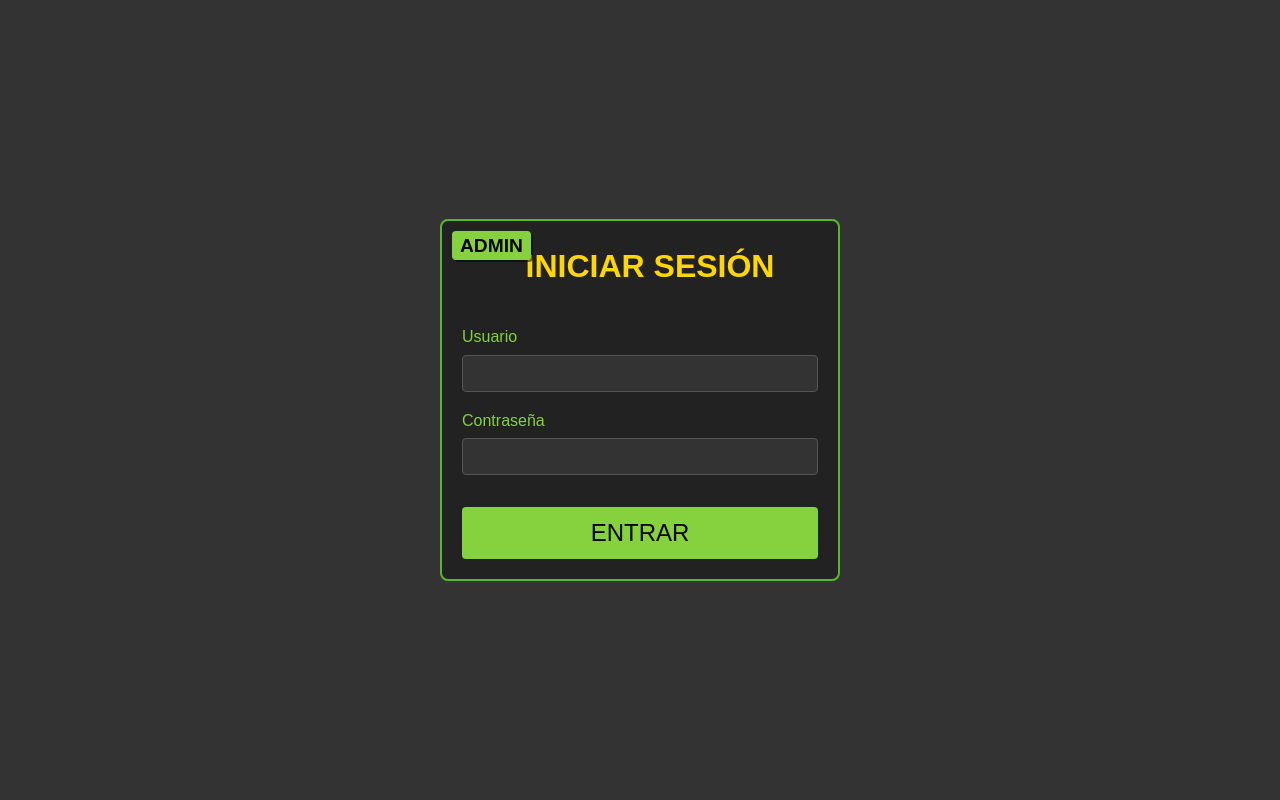
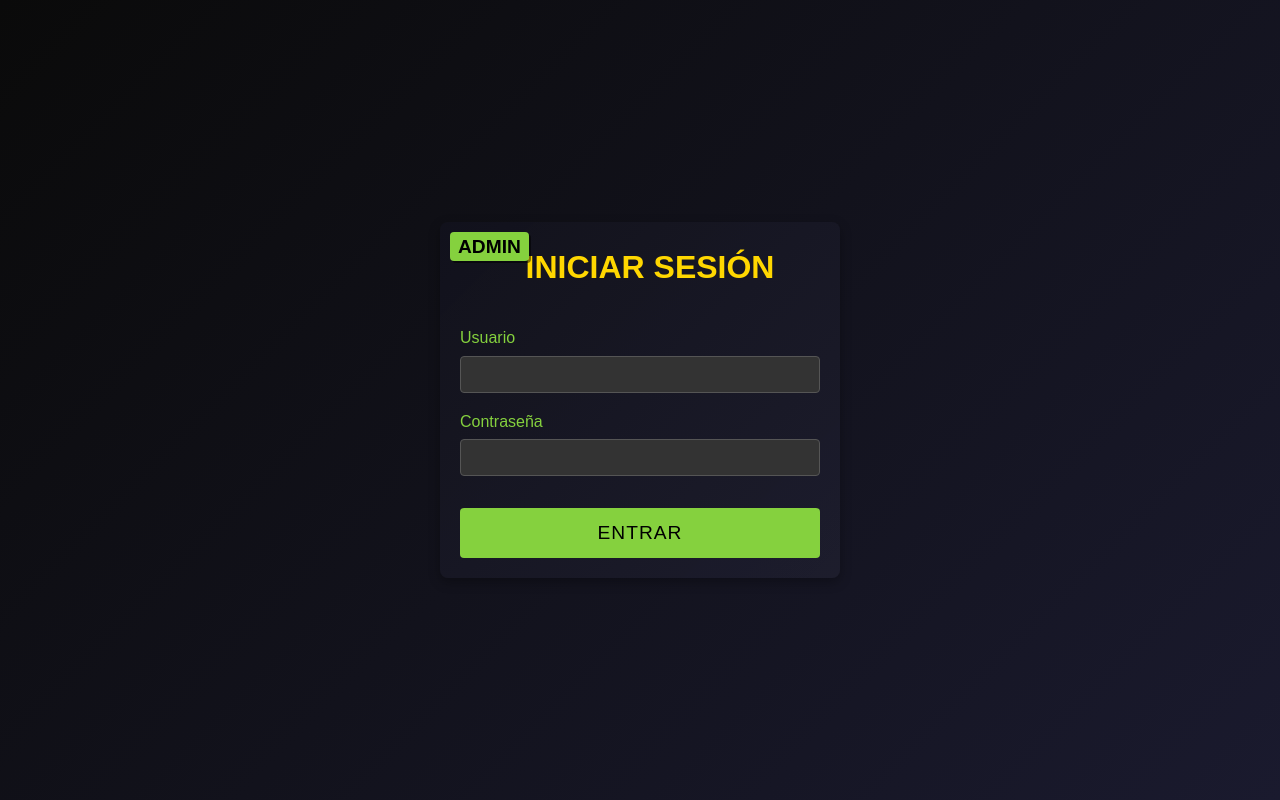
Before and after one commit to LuisEnriquePH/capibaragames.com, a PHP site: page /admin/login.php in a window 1280 px wide. Run offline with PHP 8.4, Linux system fonts and the light colour scheme.

Commit message:
Extend visual enhancements to public site (gradients, shadows, animations)

```diff
--- a/css/components.css
+++ b/css/components.css
@@ -2,22 +2,24 @@
    COMPONENTS (Cards, Badges, Buttons)
    ========================================= */
 
-/* --- CARDS --- */
+/* =========================================
+   CARD COMPONENTS - ENHANCED
+   ========================================= */
 .card {
-    background-color: var(--c-bg-card);
-    border: 2px solid var(--c-green-dark);
+    background: linear-gradient(135deg, rgba(18, 18, 28, 0.95), rgba(30, 30, 46, 0.9));
     border-radius: 8px;
     overflow: hidden;
     display: flex;
     flex-direction: column;
-    transition: transform 0.3s, box-shadow 0.3s;
+    transition: transform 0.3s ease, box-shadow 0.3s ease;
     position: relative;
     height: 100%;
+    box-shadow: 0 4px 12px rgba(0, 0, 0, 0.3);
 }
 
 .card:hover {
-    transform: translateY(-5px);
-    box-shadow: 0 10px 20px rgba(0, 0, 0, 0.5);
+    transform: translateY(-6px);
+    box-shadow: 0 12px 28px rgba(133, 209, 62, 0.15);
     border-color: var(--c-green-main);
 }
 
@@ -99,14 +101,21 @@
 /* --- BUTTONS --- */
 .btn {
     display: inline-block;
-    padding: 10px 20px;
+    padding: 12px 24px;
     font-family: var(--f-title);
-    font-size: 1.5rem;
+    font-size: 1.2rem;
+    text-decoration: none;
     border-radius: 4px;
+    cursor: pointer;
+    border: 2px solid transparent;
+    transition: all 0.3s ease;
     text-transform: uppercase;
-    border: 2px solid transparent;
-    cursor: pointer;
-    width: 100%;
+    letter-spacing: 1px;
+}
+
+.btn:hover {
+    transform: translateY(-2px);
+    box-shadow: 0 6px 16px rgba(0, 0, 0, 0.4);
 }
 
 .btn--primary {
--- a/css/layout.css
+++ b/css/layout.css
@@ -4,12 +4,14 @@
 
 /* --- HEADER & NAV --- */
 .header {
-    background-color: var(--c-bg-card);
-    border-bottom: 2px solid var(--c-green-main);
-    padding: 1rem 0;
     position: sticky;
     top: 0;
-    z-index: 100;
+    background: linear-gradient(90deg, rgba(10, 10, 10, 0.98) 0%, rgba(26, 26, 46, 0.98) 100%);
+    border-bottom: 2px solid var(--c-accent-purple);
+    padding: 1.5rem 0;
+    z-index: 1000;
+    box-shadow: 0 4px 12px rgba(0, 0, 0, 0.3);
+    backdrop-filter: blur(10px);
 }
 
 .header__container {
@@ -132,6 +134,19 @@
 }
 
 /* --- COMMON LAYOUT & GRID --- */
+/* --- GENERAL BODY --- */
+body {
+    background: linear-gradient(135deg, #0a0a0a 0%, #1a1a2e 100%);
+    background-attachment: fixed;
+    color: var(--c-white);
+    font-family: var(--f-body);
+    font-size: 1rem;
+    line-height: 1.6;
+    margin: 0;
+    padding: 0;
+    min-height: 100vh;
+}
+
 .updates {
     max-width: 1200px;
     margin: 4rem auto;
```
